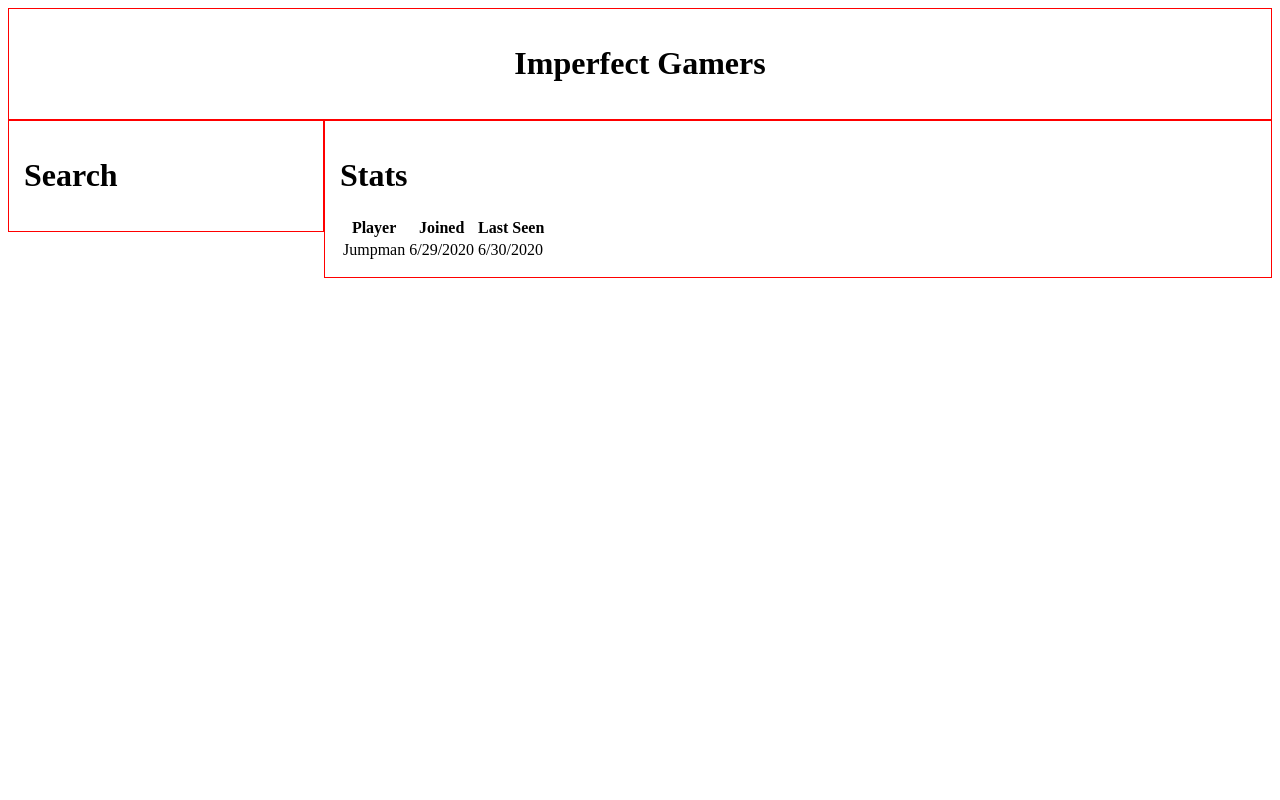
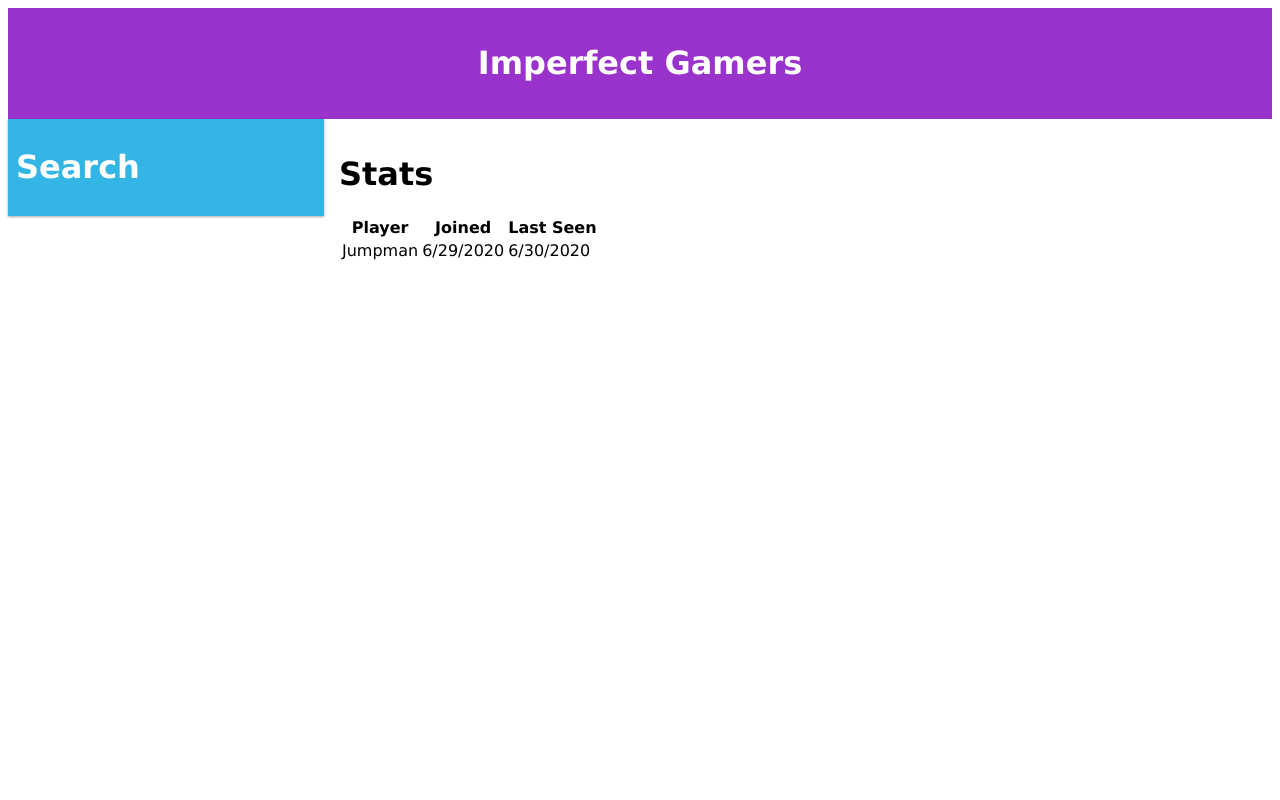
Before and after one commit to cheesea3/imperfectgamers-website, a PHP site: page /crud/index.php in a window 1280 px wide. Run offline with PHP 8.4, Linux system fonts and the light colour scheme; some libraries are stand-ins or nearby versions.

Commit message:
add rows and make it look good

```diff
--- a/imperfectgamers-dev/crud/index.php
+++ b/imperfectgamers-dev/crud/index.php
@@ -3,29 +3,7 @@
 ?>
 <head>
     <meta name="viewport" content="width=device-width, initial-scale=1.0">
-<style>
-    * {
-        box-sizing: border-box;
-    }
-    .header {
-        border: 1px solid red;
-        padding: 15px;
-        text-align: center;
-    }
-    .main {
-        width: 75%;
-        float: left;
-        border: 1px solid red;
-        padding: 15px
-
-    }
-    .sidebar {
-        width: 25%;
-        float: left;
-        border: 1px solid red;
-        padding: 15px
-    }
-</style>
+<link rel="stylesheet" href="main.css">
 </head>
 
 
@@ -34,12 +12,12 @@
 <h1>Imperfect Gamers</h1>
 </div>
 
-
-<div class="sidebar">
+<div class="row">
+<div class="col-3 sidebar">
     <h1>Search</h1>
 </div>
 
-     <div class="main">
+     <div class="col-9">
          <h1>Stats</h1>
      <table>
              <tr>
@@ -54,6 +32,7 @@
              </tr>
          </table>
      </div>
+</div>
 </body>
 
 
--- /dev/null
+++ b/imperfectgamers-dev/crud/main.css
@@ -0,0 +1,54 @@
+* {
+    box-sizing: border-box;
+}
+
+.row::after {
+    content: "";
+    clear: both;
+    display:table;
+}
+
+[class*="col-"] {
+    float: left;
+    padding: 15px;
+}
+
+.col-1 {width: 8.33%;}
+.col-2 {width: 16.66%;}
+.col-3 {width: 25%;}
+.col-4 {width: 33.33%;}
+.col-5 {width: 41.66%;}
+.col-6 {width: 50%;}
+.col-7 {width: 58.33%;}
+.col-8 {width: 66.66%;}
+.col-9 {width: 75%;}
+.col-10 {width: 83.33%;}
+.col-11 {width: 91.66%;}
+.col-12 {width: 100%;}
+
+html {
+    font-family: "Lucida Sans", sans-serif;
+}
+
+.header {
+    background-color: #9933cc;
+    color: #ffffff;
+    padding: 15px;
+    text-align: center;
+}
+
+
+.sidebar {
+    transition: all 0.5s ease;
+    padding: 8px;
+    margin-bottom: 7px;
+    background-color: #33b5e5;
+    color: #ffffff;
+    box-shadow: 0 1px 3px rgba(0,0,0,0.12), 0 1px 2px rgba(0,0,0,0.24);
+}
+
+.sidebar:hover {
+    transition-duration: 0.5s;
+    transition-property: background-color;
+    background-color: #0099cc;
+}
```
